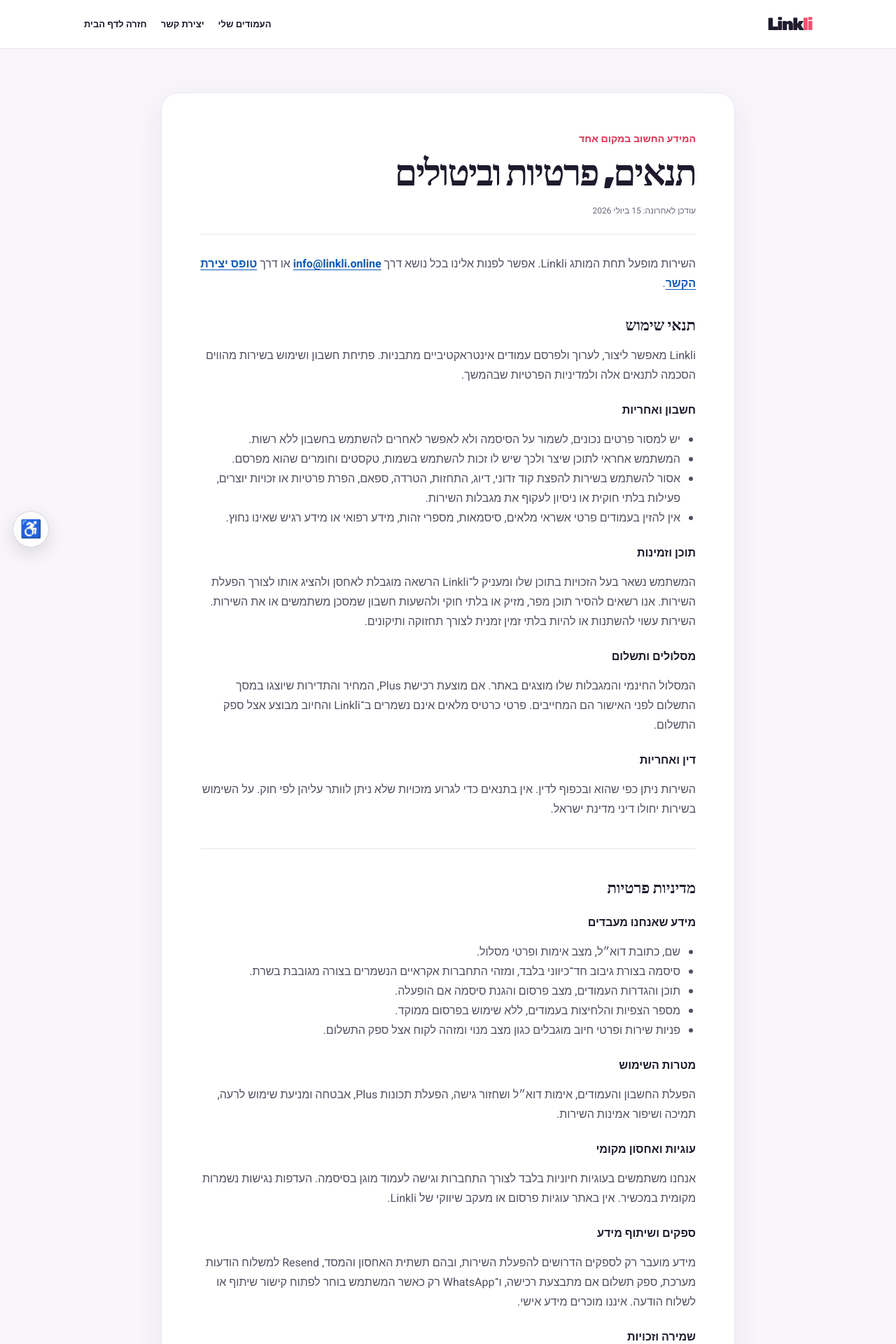
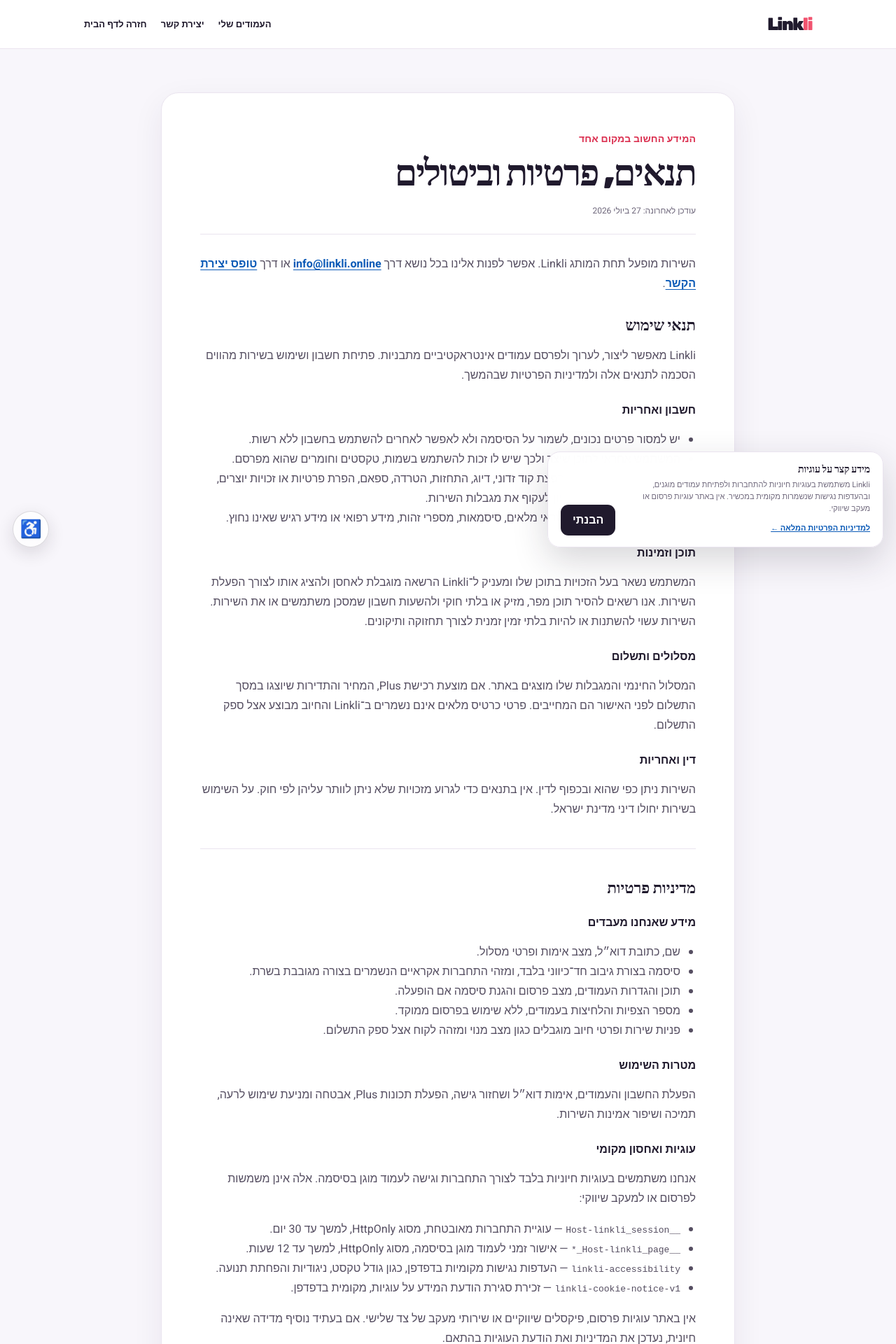
Before and after one commit to d0raka/Linkli-private, a Next.js app: page /legal in a window 1280 px wide. Shown: the top 1920 px of the page at 70% size. Built offline with nearby package versions, Linux system fonts and the light colour scheme; no server answers.

Commit message:
Add beta trust and privacy safeguards

```diff
--- a/app/accessibility/page.tsx
+++ b/app/accessibility/page.tsx
@@ -5,7 +5,7 @@
 
 export default function AccessibilityPage() {
   return <main className="legal-shell" id="main-content"><LegalHeader /><article className="legal-main"><div className="legal-card">
-    <span className="kicker">שירות שוויוני לכולם</span><h1>הצהרת נגישות</h1><p className="updated">עודכן לאחרונה: 15 ביולי 2026</p>
+    <span className="kicker">שירות שוויוני לכולם</span><h1>הצהרת נגישות</h1><p className="updated">עודכן לאחרונה: 27 ביולי 2026</p>
     <p>Linkli רואה חשיבות רבה במתן אפשרות שווה לאנשים עם מוגבלות להשתמש בשירות, ליצור עמודים אינטראקטיביים ולצפות בהם באופן עצמאי, נוח ומכבד.</p>
     <div className="legal-note">האתר תוכנן מתוך שאיפה לעמוד בדרישות תקנות שוויון זכויות לאנשים עם מוגבלות (התאמות נגישות לשירות), התשע״ג–2013, ובהוראות התקן הישראלי ת״י 5568 המבוסס על WCAG 2.0 ברמת AA. הצהרה זו אינה מהווה אישור של מורשה נגישות או תוצאות של בדיקת התאמה חיצונית.</div>
     <h2>התאמות הנגישות שבוצעו</h2><ul>
--- a/app/checkout/checkout-client.tsx
+++ b/app/checkout/checkout-client.tsx
@@ -11,7 +11,7 @@
   { id: "bit", icon: "bit", name: "bit", description: "תשלום דרך bit, בהתאם לאפשרויות ספק הסליקה" },
 ];
 
-export default function CheckoutClient({ email }: { email: string }) {
+export default function CheckoutClient({ email, paymentReady }: { email: string; paymentReady: boolean }) {
   const [loading, setLoading] = useState<PaymentMethod | null>(null);
   const [error, setError] = useState("");
   const [billingUnavailable, setBillingUnavailable] = useState(false);
@@ -30,6 +30,8 @@
     else window.location.assign("/payment/success?demo=1");
   }
 
+  if (!paymentReady) return <section className="payment-card"><h2>Plus נפתח בהדרגה</h2><div className="checkout-beta-note" role="status"><strong>אנחנו עדיין מחברים את מערכת התשלום.</strong><span>אם תרצו להצטרף כמשתמשים הראשונים ולקבל גישה כש־Plus נפתח, כתבו לנו ונעדכן אתכם אישית.</span><Link className="button button-outline button-small" href="/contact?topic=billing">הצטרפות לרשימת המתנה</Link></div><p className="checkout-security">בינתיים אפשר ליצור ולשתף עמוד ראשון בחינם, בלי כרטיס אשראי.</p></section>;
+
   return <section className="payment-card"><h2>איך נוח לכם לשלם?</h2>{error && <div className={billingUnavailable ? "checkout-beta-note" : "checkout-error"} role="alert"><strong>{error}</strong>{billingUnavailable ? <><span>אם תרצו להצטרף כמשתמשים הראשונים של Plus, כתבו לנו ונעדכן אתכם אישית.</span><Link className="button button-outline button-small" href="/contact?topic=billing">כתיבת הודעה</Link></> : null}</div>}<div className="payment-methods">
     {methods.map((method) => <button className="payment-method" key={method.id} onClick={() => pay(method.id)} disabled={loading !== null} aria-label={`תשלום באמצעות ${method.name}`}><span className="payment-icon">{method.icon}</span><span><b>{method.name}</b><span>{method.description}</span></span><span className="payment-arrow">←</span></button>)}
   </div><p className="checkout-security">🔒 פרטי התשלום מוזנים ונשמרים אצל ספק התשלום בלבד. Linkli מקבלת רק אישור על מצב המנוי, ללא מספר הכרטיס המלא.</p><p className="checkout-consent">בהמשך לתשלום אני מאשר/ת חיוב בסך ₪9.90 ואת <Link href="/terms">תנאי השימוש</Link>, <Link href="/privacy">מדיניות הפרטיות</Link> ו<Link href="/refunds">מדיניות הביטולים</Link>. אמצעי תשלום שתומך במנוי יחויב מדי חודש עד לביטול. אם אמצעי התשלום אינו תומך בחידוש אוטומטי, יהיה צורך לאשר כל תשלום מחדש. האישור יישלח ל־{email}.</p></section>;
--- a/app/checkout/page.tsx
+++ b/app/checkout/page.tsx
@@ -4,17 +4,19 @@
 import CheckoutClient from "./checkout-client";
 import { templates } from "@/lib/templates";
 import { PROJECT_LIMITS } from "@/lib/plans";
+import { runtimeValue } from "@/db";
 
 export const dynamic = "force-dynamic";
 export const metadata = { title: "שדרוג ל־Plus | Linkli" };
 
 export default async function CheckoutPage() {
   const user = await requireProductUser("/checkout");
+  const paymentReady = Boolean(runtimeValue("BILLING_CREDIT_CARD_URL") || runtimeValue("BILLING_PAYPAL_URL") || runtimeValue("BILLING_BIT_URL") || runtimeValue("BILLING_CHECKOUT_URL"));
   return <main className="checkout-shell" id="main-content"><LegalHeader /><div className="checkout-main">
     <div className="checkout-heading"><span className="kicker">יותר מקום ליצור</span><h1>שדרוג ל־Linkli Plus</h1><p>₪9.90 בחודש · אפשר לבטל את החידוש בכל עת</p></div>
     {user.plan === "plus" ? <section className="legal-card" style={{textAlign:"center"}}><div style={{fontSize:55}}>🎉</div><h2>Plus כבר פעיל בחשבון שלכם</h2><p>אפשר ליצור עד {PROJECT_LIMITS.plus} עמודים, להשתמש בכל {templates.length} התבניות ולפרסם ללא מיתוג Linkli.</p><Link href="/studio" className="button button-primary">חזרה לעמודים שלי</Link></section> : <div className="checkout-grid">
       <aside className="order-card"><h2>מה כולל Plus?</h2><div className="plan-summary"><div><b>Linkli Plus</b><strong>₪9.90</strong></div><small>חיוב חודשי מתחדש</small></div><ul className="order-list"><li>✓ עד {PROJECT_LIMITS.plus} עמודים</li><li>✓ כל {templates.length} התבניות, כולל תבניות חדשות</li><li>✓ עמודים ללא מיתוג Linkli</li><li>✓ כל כלי העריכה, הנתונים והגנת הסיסמה</li></ul><div className="order-total"><span>סה״כ לחודש</span><span>₪9.90</span></div></aside>
-      <CheckoutClient email={user.email} />
+      <CheckoutClient email={user.email} paymentReady={paymentReady} />
     </div>}
   </div></main>;
 }
--- /dev/null
+++ b/app/cookie-notice.tsx
@@ -0,0 +1,32 @@
+"use client";
+
+import Link from "next/link";
+import { useEffect, useState } from "react";
+
+const STORAGE_KEY = "linkli-cookie-notice-v1";
+
+export default function CookieNotice() {
+  const [visible, setVisible] = useState(false);
+
+  useEffect(() => {
+    try {
+      // localStorage is only available after hydration; reveal the notice once the browser preference is known.
+      // eslint-disable-next-line react-hooks/set-state-in-effect
+      if (localStorage.getItem(STORAGE_KEY) !== "accepted") setVisible(true);
+    } catch {
+      setVisible(true);
+    }
+  }, []);
+
+  if (!visible) return null;
+
+  function acknowledge() {
+    setVisible(false);
+    try { localStorage.setItem(STORAGE_KEY, "accepted"); } catch { /* dismiss for this visit */ }
+  }
+
+  return <aside className="cookie-notice" role="region" aria-label="מידע על עוגיות ואחסון מקומי">
+    <div><strong>מידע קצר על עוגיות</strong><p>Linkli משתמשת בעוגיות חיוניות להתחברות ולפתיחת עמודים מוגנים, ובהעדפות נגישות שנשמרות מקומית במכשיר. אין באתר עוגיות פרסום או מעקב שיווקי.</p><Link href="/legal#privacy">למדיניות הפרטיות המלאה ←</Link></div>
+    <button className="button button-dark button-small" onClick={acknowledge}>הבנתי</button>
+  </aside>;
+}
--- a/app/globals.css
+++ b/app/globals.css
@@ -88,6 +88,7 @@
 .hero-actions { display: flex; align-items: center; gap: 26px; }
 .text-link { font-weight: 800; border-bottom: 1px solid var(--ink); }
 .trust-row { display: flex; align-items: center; gap: 14px; margin-top: 29px; color: var(--muted); font-size: 13px; font-weight: 600; }
+.trust-icon { width:30px; height:30px; display:grid; place-items:center; border-radius:50%; background:var(--pink-soft); color:var(--pink-dark); font-size:16px; }
 .avatar-stack { display: flex; direction: ltr; }
 .avatar-stack i { width: 30px; height: 30px; display: grid; place-items: center; background: #f4c1cd; border: 2px solid var(--cream); border-radius: 50%; margin-left: -8px; font-style: normal; font-weight: 800; font-size: 11px; }
 .avatar-stack i:nth-child(2) { background: #c5d8ff; }.avatar-stack i:nth-child(3) { background: #dfcdfb; }.avatar-stack i:last-child { background: var(--ink); color: white; }
@@ -275,6 +276,7 @@
 .a11y-font-row button { text-align:center; margin:0; font-size:17px; }.a11y-font-row span { font-size:12px; font-weight:800; }
 .a11y-menu > .a11y-reset { text-align:center; color:var(--muted); font-size:12px; }
 .a11y-menu > a { display:block; color:#0c4fae; font-size:12px; font-weight:800; margin-top:12px; }
+.cookie-notice { position:fixed; right:18px; bottom:18px; z-index:90; width:min(480px,calc(100vw - 36px)); display:flex; align-items:flex-end; gap:16px; padding:16px 18px; border:1px solid var(--line); border-radius:18px; background:rgba(255,255,255,.97); color:var(--ink); box-shadow:0 18px 50px rgba(32,26,45,.18); backdrop-filter:blur(14px); }.cookie-notice strong { display:block; font:800 14px "Rubik"; margin-bottom:5px; }.cookie-notice p { color:var(--muted); font-size:11px; line-height:1.55; margin:0 0 6px; }.cookie-notice a { color:#0c5bb7; font-size:11px; font-weight:800; text-decoration:underline; }.cookie-notice .button { flex:0 0 auto; white-space:nowrap; }
 
 /* Legal, support and checkout */
 .simple-header { min-height:70px; background:white; border-bottom:1px solid var(--line); display:flex; align-items:center; justify-content:space-between; padding:0 max(20px,calc((100% - 1040px)/2)); }
@@ -307,6 +309,10 @@
 }
 
 @media (max-width:620px){
+  .cookie-notice{right:10px;bottom:74px;width:calc(100vw - 20px);align-items:flex-start;padding:14px}
+}
+
+@media (max-width:620px){
   .editor-workspace{gap:12px}.editor-steps{grid-template-columns:repeat(4,minmax(104px,1fr));gap:6px}.editor-steps button{min-height:55px;padding:8px;grid-template-columns:25px 1fr;column-gap:7px}.editor-steps button>span{width:25px;height:25px;border-radius:8px}.editor-steps button>b{font-size:11px}
   .editor-section-heading{min-height:94px;padding:18px 16px}.editor-section-heading h2{font-size:20px}.editor-section-heading p{max-width:220px}.editor-section-heading>strong{width:42px;height:42px;box-shadow:inset 0 0 0 4px #ffe0e6}
   .editor-stage-fields,.questions-stage,.design-stage{padding:17px 15px}.question-editor-focused{grid-template-columns:1fr;padding:14px}.question-editor-focused label:nth-of-type(1),.question-editor-focused label:nth-of-type(3){grid-column:auto}.question-stage-navigation .button{padding:9px 10px}.editor-workflow-actions{position:sticky;bottom:0;z-index:7;padding:10px 11px;min-height:64px;box-shadow:0 -8px 20px rgba(43,29,66,.07)}.editor-workflow-actions .button{padding:10px 11px}.save-inline{display:none}.color-grid{grid-template-columns:1fr}.publish-actions{flex-direction:column}.publish-actions .button{width:100%}
--- a/app/layout.tsx
+++ b/app/layout.tsx
@@ -2,6 +2,7 @@
 import { headers } from "next/headers";
 import "./globals.css";
 import AccessibilityControls from "./accessibility-controls";
+import CookieNotice from "./cookie-notice";
 
 export async function generateMetadata(): Promise<Metadata> {
   const requestHeaders = await headers();
@@ -26,6 +27,7 @@
         <a className="skip-link" href="#main-content">דילוג לתוכן הראשי</a>
         {children}
         <AccessibilityControls />
+        <CookieNotice />
       </body>
     </html>
   );
--- a/app/legal/page.tsx
+++ b/app/legal/page.tsx
@@ -5,7 +5,7 @@
 
 export default function LegalPage() {
   return <main className="legal-shell" id="main-content"><LegalHeader /><article className="legal-main"><div className="legal-card">
-    <span className="kicker">המידע החשוב במקום אחד</span><h1>תנאים, פרטיות וביטולים</h1><p className="updated">עודכן לאחרונה: 15 ביולי 2026</p>
+    <span className="kicker">המידע החשוב במקום אחד</span><h1>תנאים, פרטיות וביטולים</h1><p className="updated">עודכן לאחרונה: 27 ביולי 2026</p>
     <p>השירות מופעל תחת המותג Linkli. אפשר לפנות אלינו בכל נושא דרך <a href="mailto:info@linkli.online">info@linkli.online</a> או דרך <Link href="/contact">טופס יצירת הקשר</Link>.</p>
 
     <section id="terms" className="legal-section">
@@ -32,7 +32,7 @@
         <li>פניות שירות ופרטי חיוב מוגבלים כגון מצב מנוי ומזהה לקוח אצל ספק התשלום.</li>
       </ul>
       <h3>מטרות השימוש</h3><p>הפעלת החשבון והעמודים, אימות דוא״ל ושחזור גישה, הפעלת תכונות Plus, אבטחה ומניעת שימוש לרעה, תמיכה ושיפור אמינות השירות.</p>
-      <h3>עוגיות ואחסון מקומי</h3><p>אנחנו משתמשים בעוגיות חיוניות בלבד לצורך התחברות וגישה לעמוד מוגן בסיסמה. העדפות נגישות נשמרות מקומית במכשיר. אין באתר עוגיות פרסום או מעקב שיווקי של Linkli.</p>
+      <h3>עוגיות ואחסון מקומי</h3><p>אנחנו משתמשים בעוגיות חיוניות בלבד לצורך התחברות וגישה לעמוד מוגן בסיסמה. אלה אינן משמשות לפרסום או למעקב שיווקי:</p><ul><li><code>__Host-linkli_session</code> — עוגיית התחברות מאובטחת, מסוג HttpOnly, למשך עד 30 יום.</li><li><code>__Host-linkli_page_*</code> — אישור זמני לעמוד מוגן בסיסמה, מסוג HttpOnly, למשך עד 12 שעות.</li><li><code>linkli-accessibility</code> — העדפות נגישות מקומיות בדפדפן, כגון גודל טקסט, ניגודיות והפחתת תנועה.</li><li><code>linkli-cookie-notice-v1</code> — זכירת סגירת הודעת המידע על עוגיות, מקומית בדפדפן.</li></ul><p>אין באתר עוגיות פרסום, פיקסלים שיווקיים או שירותי מעקב של צד שלישי. אם בעתיד נוסיף מדידה שאינה חיונית, נעדכן את המדיניות ואת הודעת העוגיות בהתאם.</p>
       <h3>ספקים ושיתוף מידע</h3><p>מידע מועבר רק לספקים הדרושים להפעלת השירות, ובהם תשתית האחסון והמסד, Resend למשלוח הודעות מערכת, ספק תשלום אם מתבצעת רכישה, ו־WhatsApp רק כאשר המשתמש בוחר לפתוח קישור שיתוף או לשלוח הודעה. איננו מוכרים מידע אישי.</p>
       <h3>שמירה וזכויות</h3><p>פרטי החשבון והתוכן נשמרים כל עוד החשבון פעיל או כל עוד הם דרושים למתן השירות, אבטחה, טיפול בפנייה או חובה חוקית. ניתן לבקש עיון, תיקון או מחיקה באמצעות <a href="mailto:info@linkli.online">info@linkli.online</a> או <Link href="/contact?topic=privacy">טופס הפרטיות</Link>. ייתכן שנידרש לאמת את זהות הפונה לפני ביצוע בקשה.</p>
     </section>
--- a/app/page.tsx
+++ b/app/page.tsx
@@ -32,7 +32,7 @@
             <a className="text-link" href="#templates">לצפייה בתבניות</a>
           </div>
           <div className="trust-row">
-            <div className="avatar-stack"><i>ע</i><i>ד</i><i>נ</i><i>+</i></div>
+            <span className="trust-icon" aria-hidden="true">✦</span>
             <span>ללא כרטיס אשראי · מוכנים לשיתוף בתוך דקות</span>
           </div>
         </div>
@@ -54,8 +54,8 @@
               <div className="mini-button">לשאלה הבאה ←</div>
             </div>
           </div>
-          <div className="stat-bubble stat-views"><strong>1,248</strong><span>צפיות 👀</span></div>
-          <div className="stat-bubble stat-time"><strong>2:14</strong><span>זמן יצירה ⚡</span></div>
+          <div className="stat-bubble stat-views"><strong>3</strong><span>שאלות קצרות ✍️</span></div>
+          <div className="stat-bubble stat-time"><strong>1</strong><span>קישור לשיתוף ⚡</span></div>
         </div>
       </section>
 
--- a/app/payment/success/page.tsx
+++ b/app/payment/success/page.tsx
@@ -2,8 +2,8 @@
 import LegalHeader from "@/app/legal-header";
 import { PROJECT_LIMITS } from "@/lib/plans";
 
-export const metadata = { title: "התשלום התקבל | Linkli" };
+export const metadata = { title: "התשלום נשלח לאישור | Linkli" };
 
 export default function PaymentSuccessPage() {
-  return <main className="legal-shell" id="main-content"><LegalHeader /><article className="legal-main"><div className="legal-card" style={{textAlign:"center"}}><div style={{fontSize:64}}>🎉</div><h1>ברוכים הבאים ל־Plus</h1><p>לאחר שספק התשלום יאשר את העסקה, תוכלו ליצור עד {PROJECT_LIMITS.plus} עמודים, להשתמש בכל התבניות ולפרסם ללא מיתוג Linkli.</p><Link href="/studio" className="button button-primary">לעמודים שלי</Link></div></article></main>;
+  return <main className="legal-shell" id="main-content"><LegalHeader /><article className="legal-main"><div className="legal-card" style={{textAlign:"center"}}><div style={{fontSize:64}}>🕐</div><h1>התשלום נשלח לאישור</h1><p>קיבלנו את החזרה מספק התשלום. לאחר שהאישור ייקלט במערכת, Plus יופעל ויאפשר ליצור עד {PROJECT_LIMITS.plus} עמודים, להשתמש בכל התבניות ולפרסם ללא מיתוג.</p><Link href="/studio" className="button button-primary">לעמודים שלי</Link></div></article></main>;
 }
```
